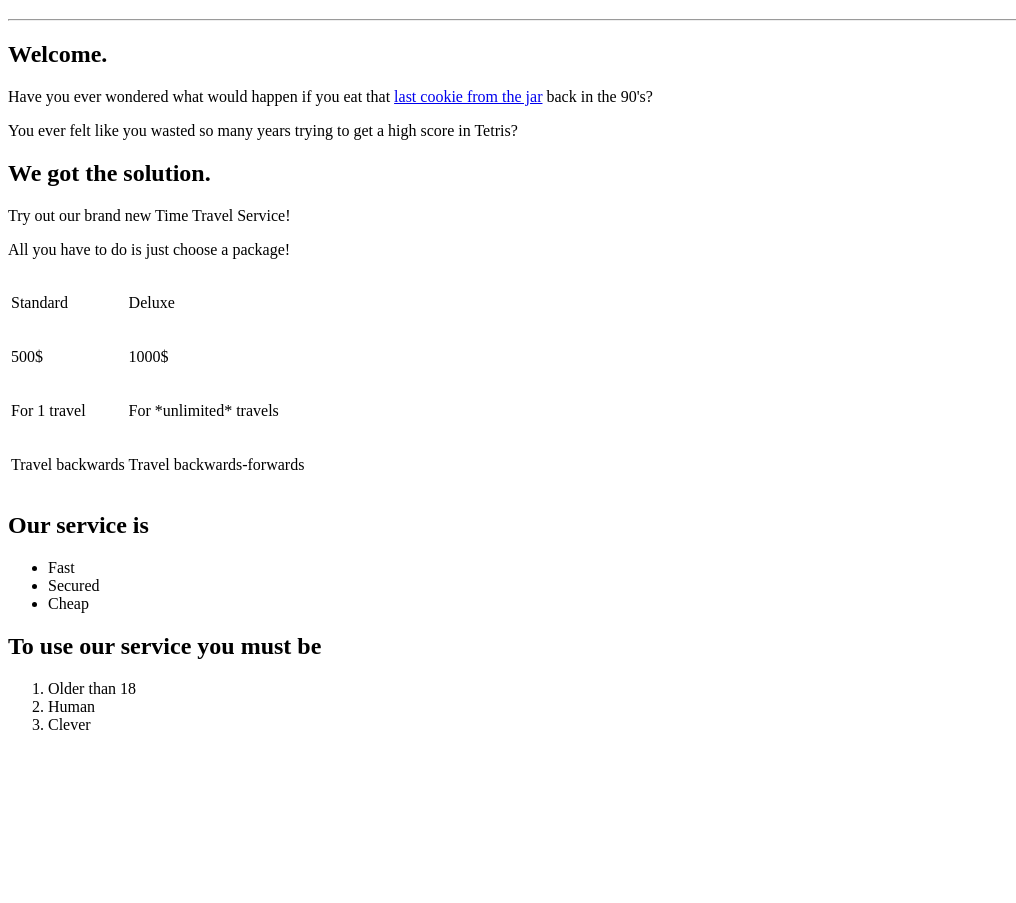
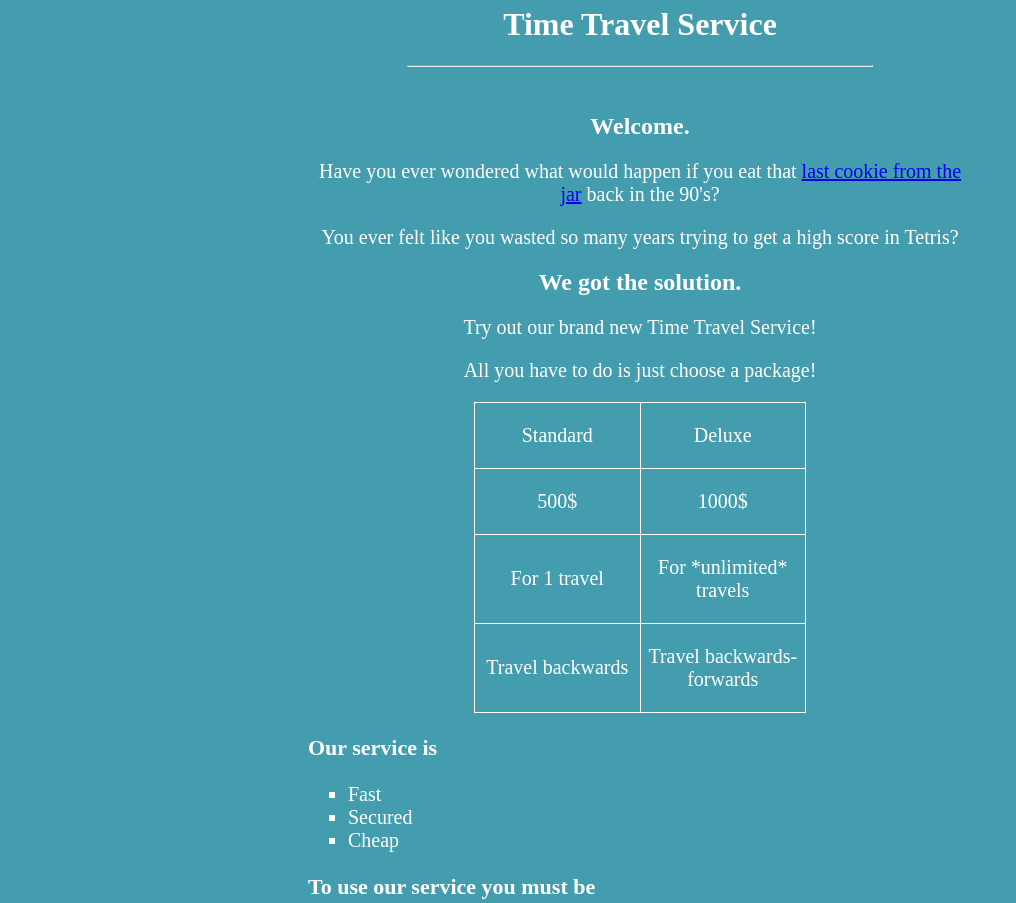
Before and after one commit to imgergopapp/HTML-and-CSS-practice, a plain HTML site: page index.html in a window 1280 px wide. Shown: the part 379-1282 px from the top of the page, without its empty margins (0-1016 px from the left). Before the commit the page ends 1129 px from the top, so only its background shows below. Drawn offline with Linux system fonts and the light colour scheme.

Commit message:
finished

```diff
--- a/index.css
+++ b/index.css
@@ -0,0 +1,44 @@
+body{
+	background-color: #449dae;
+	padding: 50px 300px 50px;
+}
+img {
+  display: block;
+  margin-left: auto;
+  margin-right: auto;
+}
+h1{
+	color: white;
+	text-align: center;
+}
+h2{
+	color: white;
+	text-align: center;
+}
+h3{
+	color: white;
+	text-align: left;
+	font-size: 22px
+}
+p{
+	color: white;
+	text-align: center;
+	font-size: 20px;
+}
+hr{
+	width: 70%;
+}
+table,th,td{
+	width: 50%;
+	border-collapse: collapse;
+	border: 1px solid white;
+}
+ul{
+	font-size: 20px;
+	list-style-type: square;
+	color:#ffffff;
+}
+ol{
+	font-size: 20px;
+	color:#ffffff;
+}
--- a/index.html
+++ b/index.html
@@ -9,6 +9,7 @@
 		<hr>
 		<h1>Time Travel Service</h1>
 		<hr>
+		<br>
 		<h2>Welcome.</h2>
 		<p>Have you ever wondered what would happen if you eat that
 			<a href="https://tinyurl.com/y5pzw6n4">last cookie from the jar</a> back in the 90's?</p>
@@ -16,7 +17,7 @@
 		<h2>We got the solution.</h2>
 		<p>Try out our brand new Time Travel Service!</p>
 		<p>All you have to do is just choose a package!</p>
-		<table>
+		<table align="center">
 			<tr>
 				<td><p>Standard</p></td>
 				<td><p>Deluxe</p></td>
@@ -34,13 +35,13 @@
 				<td><p>Travel backwards-forwards</p></td>
 			</tr>
 		</table>
-		<h2>Our service is</h2>
+		<h3>Our service is</h3>
 		<ul>
 			<li>Fast</li>
 			<li>Secured</li>
 			<li>Cheap</li>
 		</ul>
-		<h2>To use our service you must be</h2>
+		<h3>To use our service you must be</h3>
 		<ol>
 			<li>Older than 18</li>
 			<li>Human</li>
```
